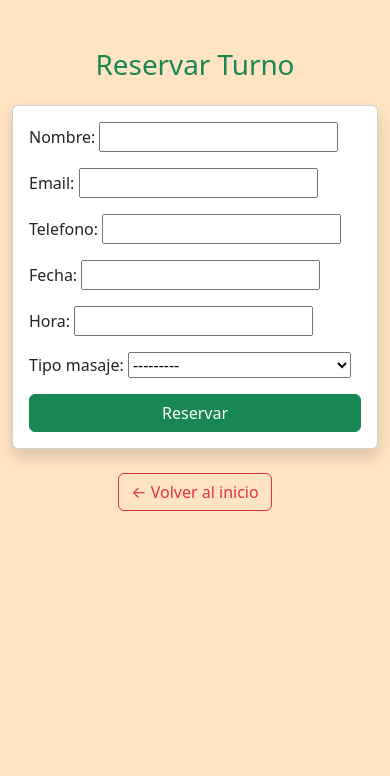
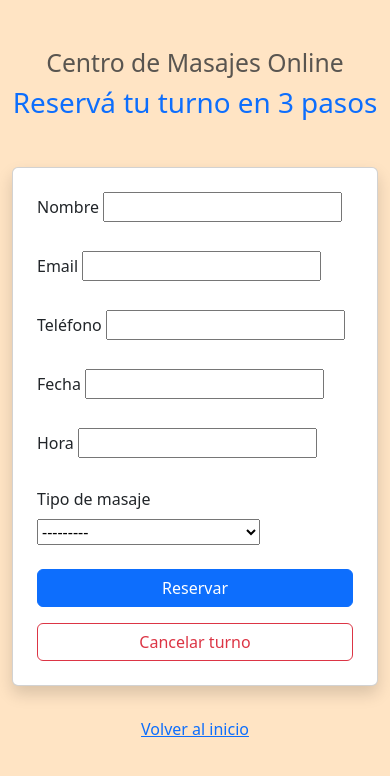
Before and after one commit to DigitalBC498/centro_masajes, a Django app: page /polls/tomar-turno/ in a window 390 px wide. Shown: the top 776 px of the page. Run offline with Django 4.2, Linux system fonts and the light colour scheme.

Commit message:
mejore  responsive

```diff
--- a/polls/templates/polls/tomar_turno.html
+++ b/polls/templates/polls/tomar_turno.html
@@ -1,35 +1,108 @@
-<!-- polls/templates/polls/tomar_turno.html -->
 {% load static %}
 <!DOCTYPE html>
 <html lang="es">
 <head>
-    <meta charset="UTF-8">
-    <meta name="viewport" content="width=device-width, initial-scale=1.0">
-    <title>Reservar Turno</title>
+    <meta charset="UTF-8" />
+    <title>Reservar Turno | Raíces del Alma</title>
+    <meta name="viewport" content="width=device-width, initial-scale=1" />
+
+    <!-- Bootstrap 5 CSS CDN -->
     <link href="https://cdn.jsdelivr.net/npm/bootstrap@5.3.0/dist/css/bootstrap.min.css" rel="stylesheet" />
+
+    <style>
+      /* Forzar tamaño base legible */
+      html {
+        font-size: 16px;
+      }
+
+      /* Etiquetas, inputs y botones con tamaño cómodo */
+      label, input, select, button {
+        font-size: 1rem; /* 16px */
+      }
+
+      /* Botones con más padding y peso para mejor tactilidad */
+      button {
+        padding: 0.5rem 1rem;
+        font-weight: 600;
+      }
+
+      /* Más espacio vertical entre campos */
+      .mb-4 {
+        margin-bottom: 1.5rem !important;
+      }
+    </style>
 </head>
 <body style="background: bisque;">
+    <div class="container py-5">
 
-<div class="container py-5">
-    <h1 class="text-center mb-4 text-success">Reservar Turno</h1>
+        <!-- Encabezado -->
+        <div class="text-center mb-5">
+            <h2 class="text-muted">Centro de Masajes Online</h2>
+            <h1 class="text-primary">Reservá tu turno en 3 pasos</h1>
+        </div>
 
-    <div class="card shadow mx-auto" style="max-width: 500px;">
-        <div class="card-body">
-            <form method="post">
-                {% csrf_token %}
-                {{ form.as_p }}
-                <div class="d-grid">
-                    <button type="submit" class="btn btn-success">Reservar</button>
-                </div>
-            </form>
+        <!-- Formulario con responsive width -->
+        <form method="POST" class="card p-4 shadow w-100 w-md-75 mx-auto">
+            {% csrf_token %}
+
+            <div class="mb-4">
+                <label for="id_nombre" class="form-label">Nombre</label>
+                {{ form.nombre }}
+                {% if form.nombre.errors %}
+                    <div class="text-danger">{{ form.nombre.errors }}</div>
+                {% endif %}
+            </div>
+
+            <div class="mb-4">
+                <label for="id_email" class="form-label">Email</label>
+                {{ form.email }}
+                {% if form.email.errors %}
+                    <div class="text-danger">{{ form.email.errors }}</div>
+                {% endif %}
+            </div>
+
+            <div class="mb-4">
+                <label for="id_telefono" class="form-label">Teléfono</label>
+                {{ form.telefono }}
+                {% if form.telefono.errors %}
+                    <div class="text-danger">{{ form.telefono.errors }}</div>
+                {% endif %}
+            </div>
+
+            <div class="mb-4">
+                <label for="id_fecha" class="form-label">Fecha</label>
+                {{ form.fecha }}
+                {% if form.fecha.errors %}
+                    <div class="text-danger">{{ form.fecha.errors }}</div>
+                {% endif %}
+            </div>
+
+            <div class="mb-4">
+                <label for="id_hora" class="form-label">Hora</label>
+                {{ form.hora }}
+                {% if form.hora.errors %}
+                    <div class="text-danger">{{ form.hora.errors }}</div>
+                {% endif %}
+            </div>
+
+            <div class="mb-4">
+                <label for="id_tipo_masaje" class="form-label">Tipo de masaje</label>
+                {{ form.tipo_masaje }}
+                {% if form.tipo_masaje.errors %}
+                    <div class="text-danger">{{ form.tipo_masaje.errors }}</div>
+                {% endif %}
+            </div>
+
+            <button type="submit" name="accion" value="reservar" class="btn btn-primary w-100 mb-3">Reservar</button>
+            <button type="submit" name="accion" value="cancelar" class="btn btn-outline-danger w-100">Cancelar turno</button>
+        </form>
+
+        <div class="text-center mt-4">
+            <a href="{% url 'polls:index' %}" class="btn btn-link">Volver al inicio</a>
         </div>
+
     </div>
 
-    <div class="text-center mt-4">
-        <a href="{% url 'polls:index' %}" class="btn btn-outline-danger">← Volver al inicio</a>
-    </div>
-</div>
-
-<script src="https://cdn.jsdelivr.net/npm/bootstrap@5.3.0/dist/js/bootstrap.bundle.min.js"></script>
+    <script src="https://cdn.jsdelivr.net/npm/bootstrap@5.3.0/dist/js/bootstrap.bundle.min.js"></script>
 </body>
 </html>
```
